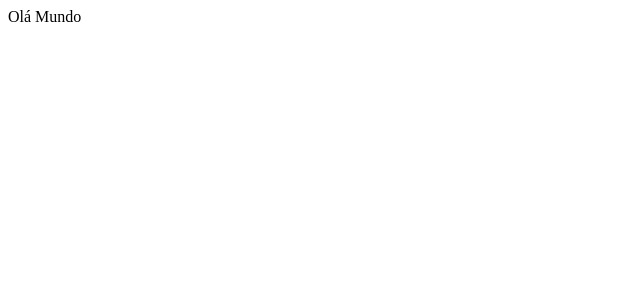
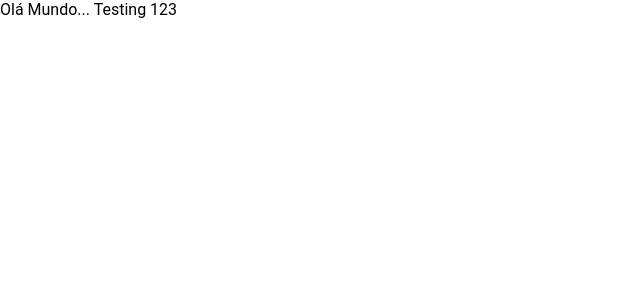
Before and after one commit to asjuanguilherme/design-system, a Next.js app: page / in a window 1280 px wide. Shown: the top 300 px of the page, without its empty margins (0-640 px from the left). Built offline with nearby package versions, Linux system fonts and the light colour scheme.

Commit message:
feat: implementação do styled-components

```diff
--- a/pages/_app.js
+++ /dev/null
@@ -1,5 +0,0 @@
-function MyApp({ Component, pageProps }) {
-  return <Component {...pageProps} />
-}
-
-export default MyApp
--- /dev/null
+++ b/pages/_app.jsx
@@ -0,0 +1,16 @@
+import { GlobalStyles } from '../src/themes/GlobalStyles'
+import { ThemeProvider } from 'styled-components'
+import { light } from '../src/themes/themes'
+
+const App = ({ Component, pageProps }) => {
+  return (
+    <>
+      <GlobalStyles />
+      <ThemeProvider theme={ light } >
+        <Component {...pageProps} />
+      </ThemeProvider>
+    </>
+  )
+}
+
+export default App
--- a/pages/index.jsx
+++ b/pages/index.jsx
@@ -1,7 +1,9 @@
+import styled from 'styled-components'
+
 const Index = () => {
   return (
     <div>
-      Olá Mundo
+      Olá Mundo... Testing 123
     </div>
   )
 }
--- /dev/null
+++ b/src/themes/GlobalStyles.js
@@ -0,0 +1,21 @@
+import { createGlobalStyle } from 'styled-components'
+
+export const GlobalStyles = createGlobalStyle`
+   body {
+      margin: 0;
+      font-family: 'Roboto', sans-serif;
+      -webkit-font-smoothing: antialiased;
+      -moz-osx-font-smoothing: grayscale;
+   }
+
+   *{
+      margin: 0;
+      padding: 0;
+      box-sizing: border-box;
+      outline: none;
+   }
+
+   #_next {
+      overflow: hidden;
+   }
+`
--- /dev/null
+++ b/src/themes/themes.js
@@ -0,0 +1,20 @@
+export const light = {
+   name: 'light',
+   title: 'Tema Claro',
+   colors: {
+      //main colors
+      primary: '#0066aa',
+
+      //state colors
+      success: '#0abf88',
+      warning: '#ffcc00',
+      error: '#c52020',
+
+      //others
+      black: '#000000',
+      white: '#FFFFFF',
+      background: '#FFFFFF',
+      text: '#333333',
+      empty: '#EEEEEE',
+   },
+}
```
Also changed, not shown: pages/_document.jsx (renamed from pages/_document.js).
